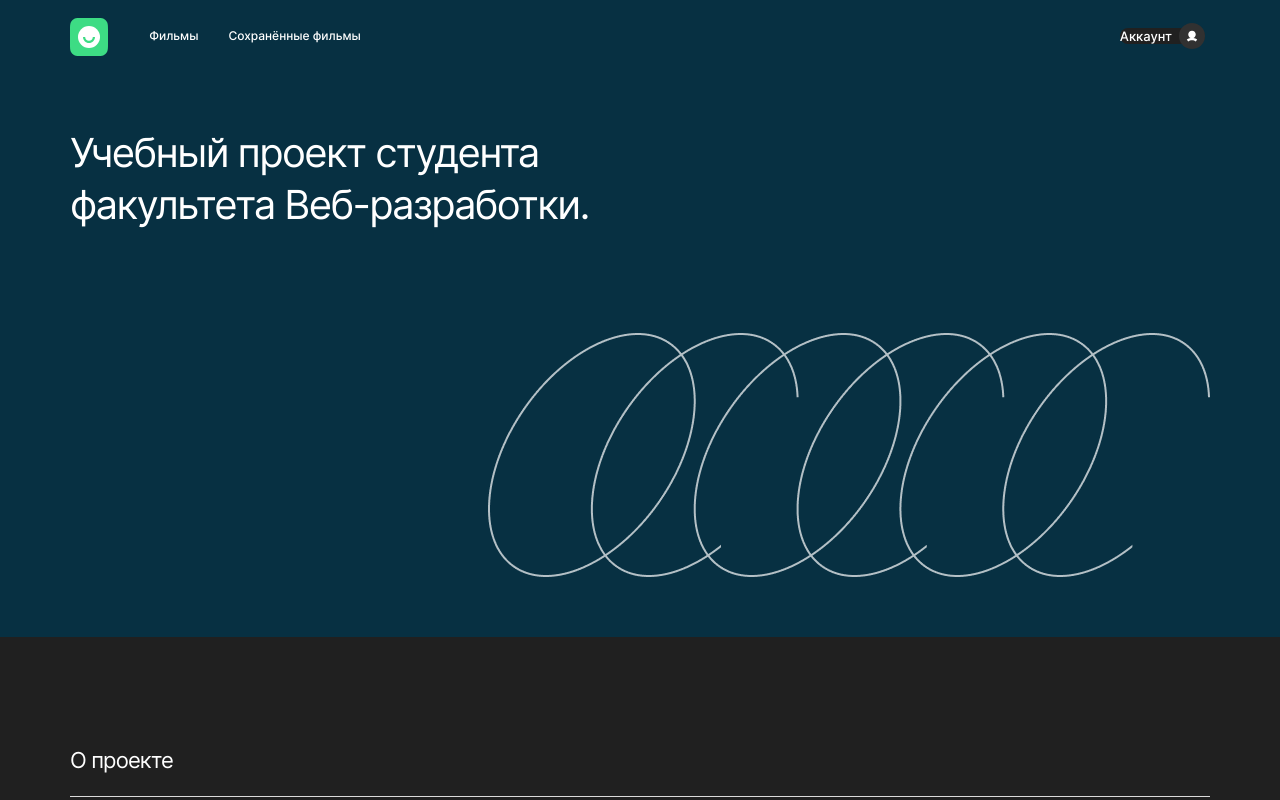
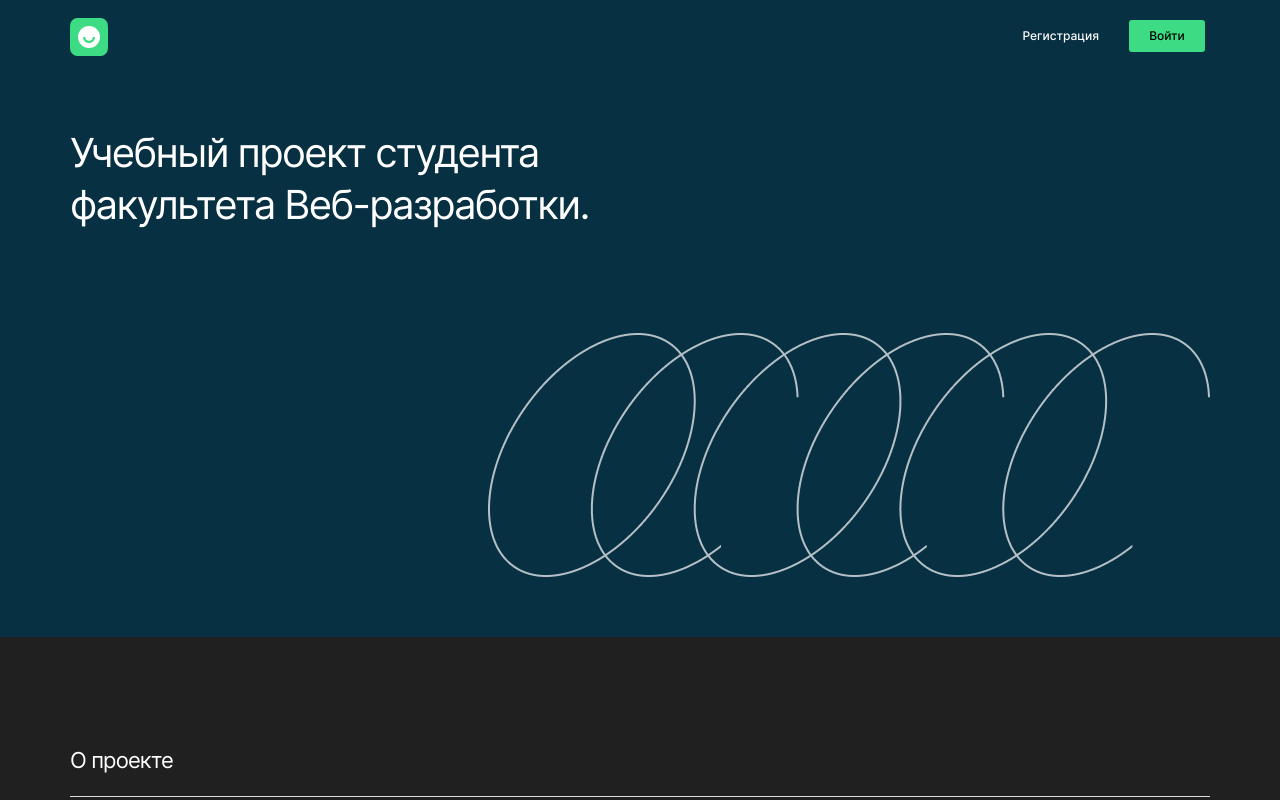
Before and after one commit to AnatolySotskov/movies-explorer-frontend, a React (Create React App) app: page / in a window 1280 px wide. Shown: the top 800 px of the page. Built offline with nearby package versions, Linux system fonts and the light colour scheme.

Commit message:
Доработка ТЗ v2

```diff
--- a/src/components/App/App.js
+++ b/src/components/App/App.js
@@ -11,7 +11,8 @@ import { useState } from "react";
 
 
 function App() {
-  const [loggedIn, setloggedIn] = useState(true);
+  // true - авторазован / false - не авторазован
+  const [loggedIn, setloggedIn] = useState(false);
 
   return (
     <div className="page">
```
